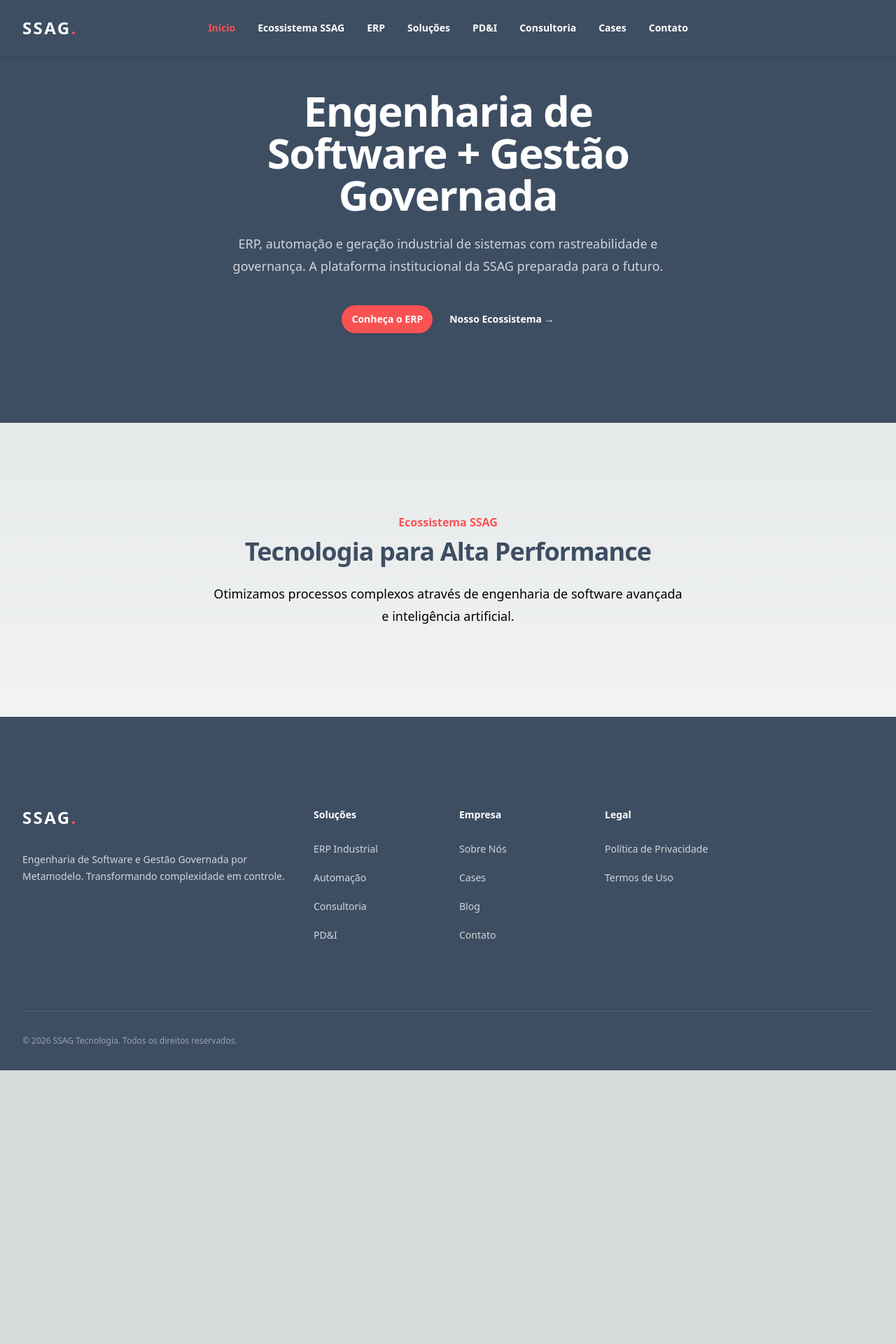
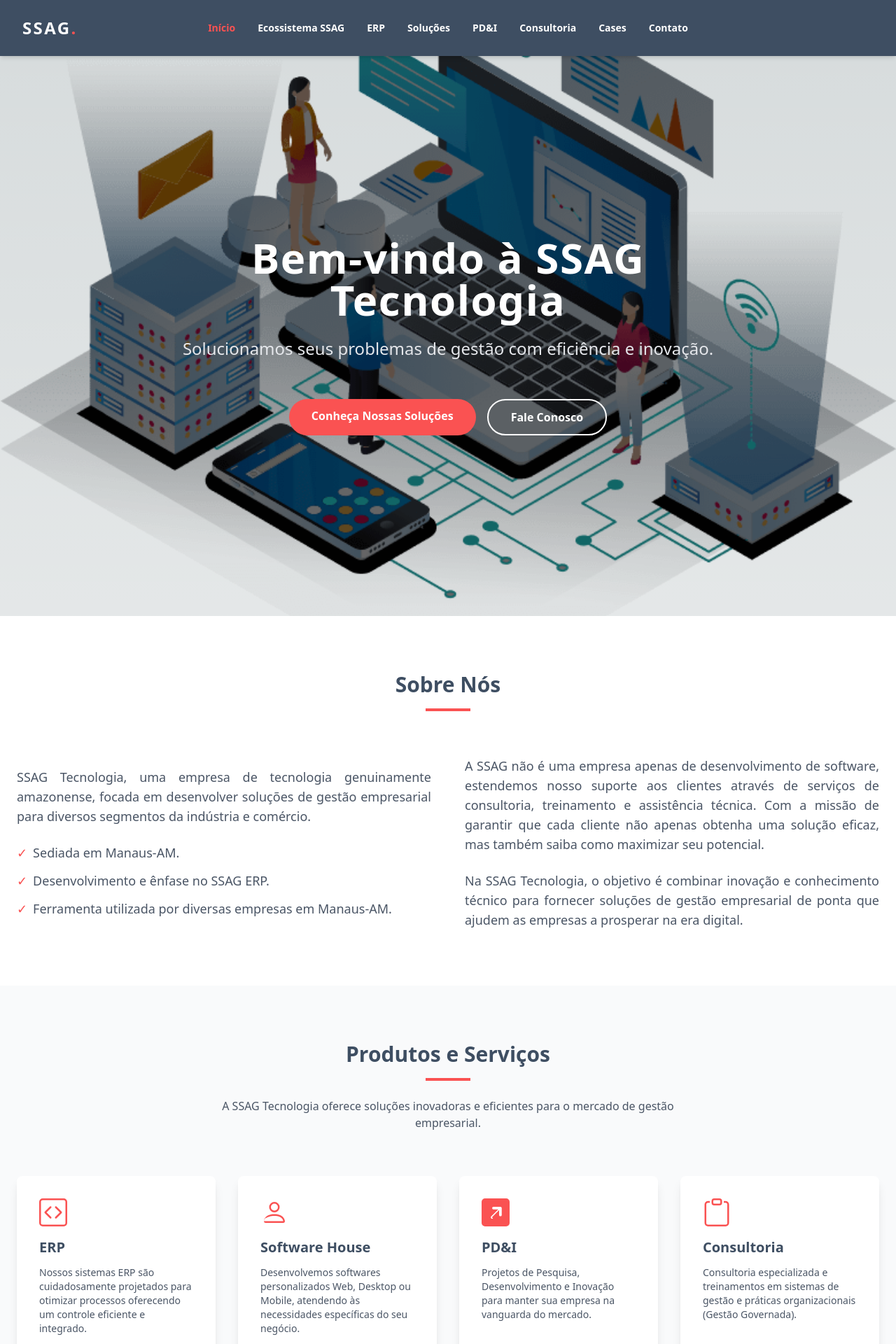
Before and after one commit to Marciommc/SSAGSite, a Next.js app in the folder web/: page / in a window 1280 px wide. Shown: the top 1920 px of the page at 70% size. Before the commit the page ends 1529 px from the top, so only its background shows below. Built offline with nearby package versions, Linux system fonts and the light colour scheme.

Commit message:
feat(content): migrate home and contact pages with real content and layout

```diff
--- a/web/src/app/page.tsx
+++ b/web/src/app/page.tsx
@@ -4,42 +4,146 @@
   return (
     <div className="flex flex-col">
       {/* Hero Section */}
-      <section className="relative bg-primary pt-20 pb-20 lg:pt-32 lg:pb-32 overflow-hidden -mt-20">
-        <div className="mx-auto max-w-7xl px-6 lg:px-8 relative z-10">
-          <div className="mx-auto max-w-2xl text-center">
-            <h1 className="text-4xl font-bold tracking-tight text-white sm:text-6xl font-heading">
-              Engenharia de Software + Gestão Governada
+      <section className="relative h-screen flex items-center justify-center overflow-hidden">
+        {/* Background Image */}
+        <div
+          className="absolute inset-0 z-0"
+          style={{
+            backgroundImage: "url('/img/hero-img.png')",
+            backgroundSize: "cover",
+            backgroundPosition: "center",
+            filter: "brightness(0.4)"
+          }}
+        />
+
+        <div className="relative z-10 container mx-auto px-6 text-center">
+          <div className="max-w-3xl mx-auto space-y-6">
+            <h1 className="text-4xl md:text-6xl font-bold text-white font-heading tracking-wide">
+              Bem-vindo à SSAG Tecnologia
             </h1>
-            <p className="mt-6 text-lg leading-8 text-gray-300">
-              ERP, automação e geração industrial de sistemas com rastreabilidade e governança.
-              A plataforma institucional da SSAG preparada para o futuro.
+            <p className="text-xl md:text-2xl text-gray-200 font-light">
+              Solucionamos seus problemas de gestão com eficiência e inovação.
             </p>
-            <div className="mt-10 flex items-center justify-center gap-x-6">
+            <div className="flex flex-col sm:flex-row gap-4 justify-center pt-8">
               <Link
                 href="/erp"
-                className="rounded-full bg-secondary px-3.5 py-2.5 text-sm font-semibold text-white shadow-sm hover:bg-secondary/80 focus-visible:outline focus-visible:outline-2 focus-visible:outline-offset-2 focus-visible:outline-secondary"
+                className="bg-secondary text-white px-8 py-3 rounded-full font-semibold hover:bg-red-600 transition-colors duration-300"
               >
-                Conheça o ERP
+                Conheça Nossas Soluções
               </Link>
-              <Link href="/ecossistema" className="text-sm font-semibold leading-6 text-white">
-                Nosso Ecossistema <span aria-hidden="true">→</span>
+              <Link
+                href="/contato"
+                className="border-2 border-white text-white px-8 py-3 rounded-full font-semibold hover:bg-white hover:text-primary transition-colors duration-300"
+              >
+                Fale Conosco
               </Link>
             </div>
           </div>
         </div>
       </section>
 
-      {/* Feature Section Placeholder */}
-      <section className="py-24 sm:py-32">
-        <div className="mx-auto max-w-7xl px-6 lg:px-8">
-          <div className="mx-auto max-w-2xl text-center">
-            <h2 className="text-base font-semibold leading-7 text-secondary">Ecossistema SSAG</h2>
-            <p className="mt-2 text-3xl font-bold tracking-tight text-primary sm:text-4xl font-heading">
-              Tecnologia para Alta Performance
+      {/* About Us Section */}
+      <section id="about" className="py-20 bg-white">
+        <div className="container mx-auto px-6">
+          <div className="text-center mb-16">
+            <h2 className="text-3xl font-bold text-primary mb-4 font-heading">Sobre Nós</h2>
+            <div className="w-16 h-1 bg-secondary mx-auto"></div>
+          </div>
+
+          <div className="grid md:grid-cols-2 gap-12 items-center">
+            <div className="space-y-6 text-lg text-gray-600 text-justify">
+              <p>
+                SSAG Tecnologia, uma empresa de tecnologia genuinamente amazonense, focada em desenvolver soluções de gestão empresarial para diversos segmentos da indústria e comércio.
+              </p>
+              <ul className="space-y-3">
+                <li className="flex items-center">
+                  <span className="text-secondary mr-2">✓</span> Sediada em Manaus-AM.
+                </li>
+                <li className="flex items-center">
+                  <span className="text-secondary mr-2">✓</span> Desenvolvimento e ênfase no SSAG ERP.
+                </li>
+                <li className="flex items-center">
+                  <span className="text-secondary mr-2">✓</span> Ferramenta utilizada por diversas empresas em Manaus-AM.
+                </li>
+              </ul>
+            </div>
+            <div className="space-y-6 text-lg text-gray-600 text-justify">
+              <p>
+                A SSAG não é uma empresa apenas de desenvolvimento de software, estendemos nosso suporte aos clientes através de serviços de consultoria, treinamento e assistência técnica. Com a missão de garantir que cada cliente não apenas obtenha uma solução eficaz, mas também saiba como maximizar seu potencial.
+              </p>
+              <p>
+                Na SSAG Tecnologia, o objetivo é combinar inovação e conhecimento técnico para fornecer soluções de gestão empresarial de ponta que ajudem as empresas a prosperar na era digital.
+              </p>
+            </div>
+          </div>
+        </div>
+      </section>
+
+      {/* Services Section */}
+      <section id="services" className="py-20 bg-gray-50">
+        <div className="container mx-auto px-6">
+          <div className="text-center mb-16">
+            <h2 className="text-3xl font-bold text-primary mb-4 font-heading">Produtos e Serviços</h2>
+            <div className="w-16 h-1 bg-secondary mx-auto mb-6"></div>
+            <p className="max-w-2xl mx-auto text-gray-600">
+              A SSAG Tecnologia oferece soluções inovadoras e eficientes para o mercado de gestão empresarial.
             </p>
-            <p className="mt-6 text-lg leading-8 text-text">
-              Otimizamos processos complexos através de engenharia de software avançada e inteligência artificial.
-            </p>
+          </div>
+
+          <div className="grid md:grid-cols-2 lg:grid-cols-4 gap-8">
+            {/* Service 1 */}
+            <div className="bg-white p-8 rounded-lg shadow-lg hover:-translate-y-2 transition-transform duration-300">
+              <div className="text-secondary text-4xl mb-4">
+                <svg xmlns="http://www.w3.org/2000/svg" width="40" height="40" fill="currentColor" viewBox="0 0 16 16">
+                  <path d="M14 1a1 1 0 0 1 1 1v12a1 1 0 0 1-1 1H2a1 1 0 0 1-1-1V2a1 1 0 0 1 1-1h12zM2 0a2 2 0 0 0-2 2v12a2 2 0 0 0 2 2h12a2 2 0 0 0 2-2V2a2 2 0 0 0-2-2H2z" />
+                  <path d="M6.854 4.646a.5.5 0 0 1 0 .708L4.207 8l2.647 2.646a.5.5 0 0 1-.708.708l-3-3a.5.5 0 0 1 0-.708l3-3a.5.5 0 0 1 .708 0zm2.292 0a.5.5 0 0 0 0 .708L11.793 8l-2.647 2.646a.5.5 0 0 0 .708.708l3-3a.5.5 0 0 0 0-.708l-3-3a.5.5 0 0 0-.708 0z" />
+                </svg>
+              </div>
+              <h3 className="text-xl font-bold text-primary mb-3">ERP</h3>
+              <p className="text-gray-600 text-sm">
+                Nossos sistemas ERP são cuidadosamente projetados para otimizar processos oferecendo um controle eficiente e integrado.
+              </p>
+            </div>
+
+            {/* Service 2 */}
+            <div className="bg-white p-8 rounded-lg shadow-lg hover:-translate-y-2 transition-transform duration-300">
+              <div className="text-secondary text-4xl mb-4">
+                <svg xmlns="http://www.w3.org/2000/svg" width="40" height="40" fill="currentColor" viewBox="0 0 16 16">
+                  <path d="M8 8a3 3 0 1 0 0-6 3 3 0 0 0 0 6zm2-3a2 2 0 1 1-4 0 2 2 0 0 1 4 0zm4 8c0 1-1 1-1 1H3s-1 0-1-1 1-4 6-4 6 3 6 4zm-1-.004c-.001-.246-.154-.986-.832-1.664C11.516 10.68 10.289 10 8 10c-2.29 0-3.516.68-5.168 1.332-.678.678-.83 1.418-.832 1.664h10z" />
+                </svg>
+              </div>
+              <h3 className="text-xl font-bold text-primary mb-3">Software House</h3>
+              <p className="text-gray-600 text-sm">
+                Desenvolvemos softwares personalizados Web, Desktop ou Mobile, atendendo às necessidades específicas do seu negócio.
+              </p>
+            </div>
+
+            {/* Service 3 */}
+            <div className="bg-white p-8 rounded-lg shadow-lg hover:-translate-y-2 transition-transform duration-300">
+              <div className="text-secondary text-4xl mb-4">
+                <svg xmlns="http://www.w3.org/2000/svg" width="40" height="40" fill="currentColor" viewBox="0 0 16 16">
+                  <path d="M14 0a2 2 0 0 1 2 2v12a2 2 0 0 1-2 2H2a2 2 0 0 1-2-2V2a2 2 0 0 1 2-2h12zM5.904 10.803 10 6.708v2.768a.75.75 0 0 0 1.5 0V5.5a.75.75 0 0 0-.75-.75h-3.975a.75.75 0 0 0 0 1.5h2.769l-4.097 4.096a.75.75 0 0 0 1.06 1.06z" />
+                </svg>
+              </div>
+              <h3 className="text-xl font-bold text-primary mb-3">PD&I</h3>
+              <p className="text-gray-600 text-sm">
+                Projetos de Pesquisa, Desenvolvimento e Inovação para manter sua empresa na vanguarda do mercado.
+              </p>
+            </div>
+
+            {/* Service 4 */}
+            <div className="bg-white p-8 rounded-lg shadow-lg hover:-translate-y-2 transition-transform duration-300">
+              <div className="text-secondary text-4xl mb-4">
+                <svg xmlns="http://www.w3.org/2000/svg" width="40" height="40" fill="currentColor" viewBox="0 0 16 16">
+                  <path d="M4 1.5H3a2 2 0 0 0-2 2V14a2 2 0 0 0 2 2h10a2 2 0 0 0 2-2V3.5a2 2 0 0 0-2-2h-1v1h1a1 1 0 0 1 1 1V14a1 1 0 0 1-1 1H3a1 1 0 0 1-1-1V3.5a1 1 0 0 1 1-1h1v-1z" />
+                  <path d="M9.5 1a.5.5 0 0 1 .5.5v1a.5.5 0 0 1-.5.5h-3a.5.5 0 0 1-.5-.5v-1a.5.5 0 0 1 .5-.5h3zm-3-1A1.5 1.5 0 0 0 5 1.5v1A1.5 1.5 0 0 0 6.5 4h3A1.5 1.5 0 0 0 11 2.5v-1A1.5 1.5 0 0 0 9.5 0h-3z" />
+                </svg>
+              </div>
+              <h3 className="text-xl font-bold text-primary mb-3">Consultoria</h3>
+              <p className="text-gray-600 text-sm">
+                Consultoria especializada e treinamentos em sistemas de gestão e práticas organizacionais (Gestão Governada).
+              </p>
+            </div>
           </div>
         </div>
       </section>
```
Also changed, not shown: web/src/app/contato/page.tsx (+51 -2 lines).
